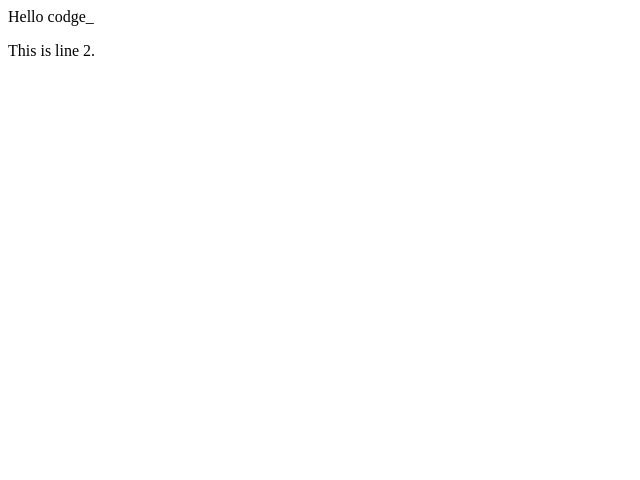
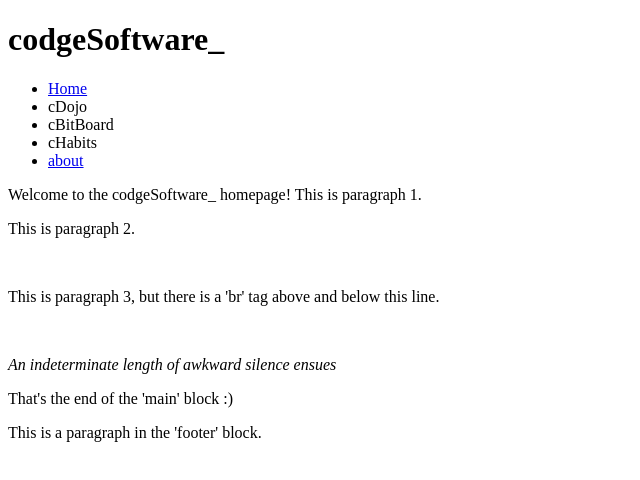
Before and after one commit to coolhuip/__learn_webdev, a plain HTML site: page index.html in a window 1280 px wide. Shown: the whole page, without its empty margins (0-640 px from the left). Drawn offline with Linux system fonts and the light colour scheme.

Commit message:
Create index.html

```diff
--- a/index.html
+++ b/index.html
@@ -1,2 +1,46 @@
-Hello codge_
-<p>This is line 2.</p>
+<!DOCTYPE html>
+<html>
+
+    <head>
+        <meta charset="utf-8">
+        <title>codgeSoftware_</title>
+        <link rel="shortcut icon" href="img/kane.jpg">
+    </head>
+
+    <body>
+
+        <header>
+            <h1>codgeSoftware_</h1>
+        </header>
+
+        <nav>
+            <ul>
+                <li><a href="index.html">Home</a></li>
+                <li>cDojo</li>
+                <li>cBitBoard</li>
+                <li>cHabits</li>
+                <li><a href="about/index.html">about</a></li>
+            </ul>
+        </nav>
+
+        <main>
+            <p>
+            <span>Welcome to the codgeSoftware_ homepage!</span>
+            <span>This is paragraph 1.</span>
+            </p>
+            <p>This is paragraph 2.</p>
+                <br>
+            <p>This is paragraph 3, but there is a 'br' tag above
+                and below this line.</p>
+                <br>
+            <p><i>An indeterminate length of awkward silence ensues</i></p>
+            <p>That's the end of the 'main' block :)</p>
+        </main>
+
+        <footer>
+            <p>This is a paragraph in the 'footer' block.</p>
+        </footer>
+
+    </body>
+
+</html>
```
